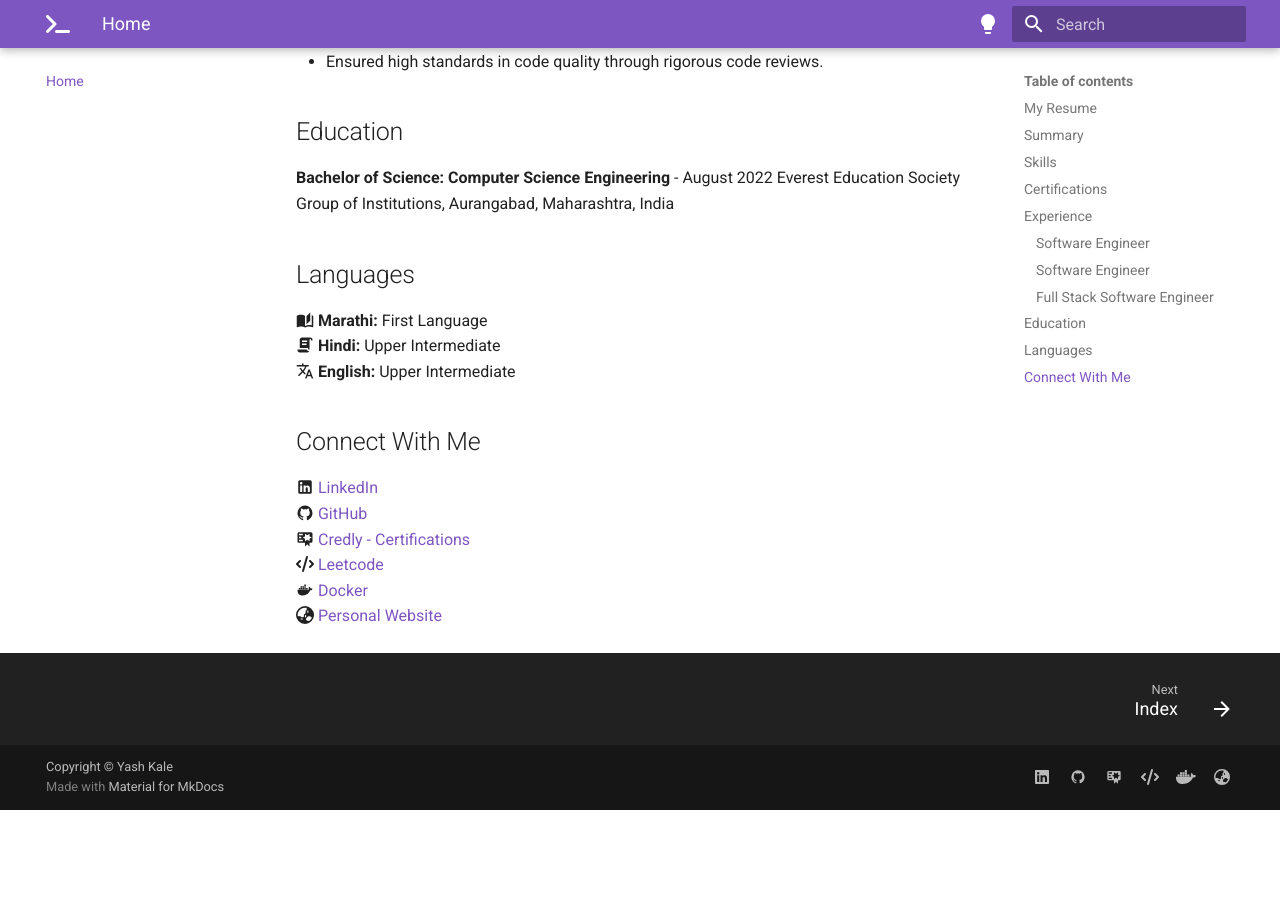
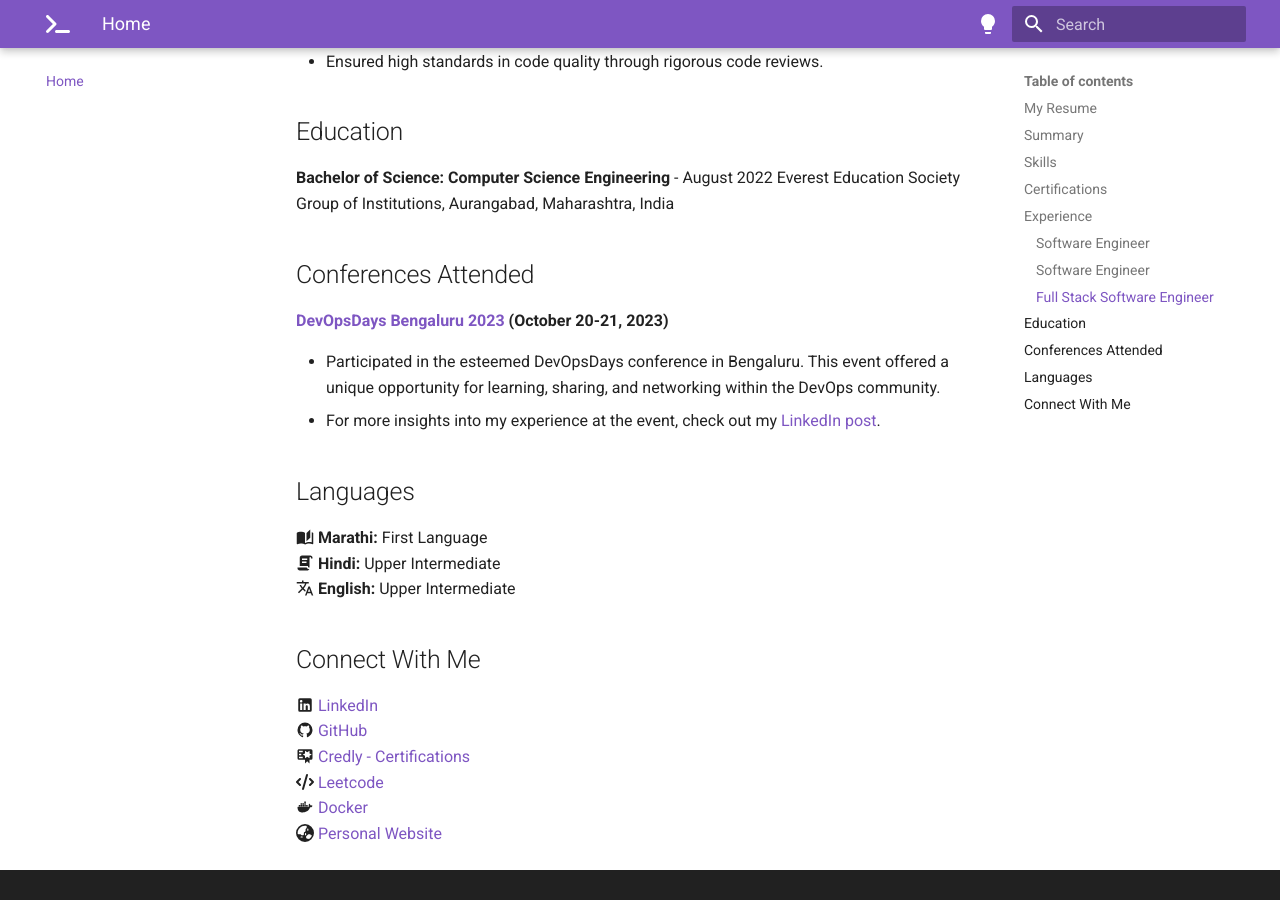
Before and after one commit to imyashkale/portfolio, an MkDocs documentation site: the page built from docs/index.md, in a window 1280 px wide and 900 px high, scrolled down 5671 px. Built offline with MkDocs 1.6.1 and Material for MkDocs 9.7.7, drawn with Linux system fonts in a browser that asks for light colours; before the commit the page ends 6481 px from its top, so only the background shows below that.

Commit message:
Conferences Attended Section Added

```diff
--- a/docs/index.md
+++ b/docs/index.md
@@ -192,6 +192,13 @@ Cisco E Services Training is exclusively accessible to Cisco employees and partn
 **Bachelor of Science: Computer Science Engineering** - August 2022
 Everest Education Society Group of Institutions, Aurangabad, Maharashtra, India
 
+## Conferences Attended
+
+**[DevOpsDays Bengaluru 2023](https://devopsdays.org/events/2023-bengaluru/welcome/){:target="_blank"} (October 20-21, 2023)**
+
+- Participated in the esteemed DevOpsDays conference in Bengaluru. This event offered a unique opportunity for learning, sharing, and networking within the DevOps community.
+- For more insights into my experience at the event, check out my [LinkedIn post](https://www.linkedin.com/posts/imyashkale_devopsdays-networking-activity-7121517709237891074-3L2t/){:target="_blank"}.
+
 ## Languages
 
 :material-book-open-page-variant:{ .language } **Marathi:** First Language
```
Also changed, not shown: 1 other file.
